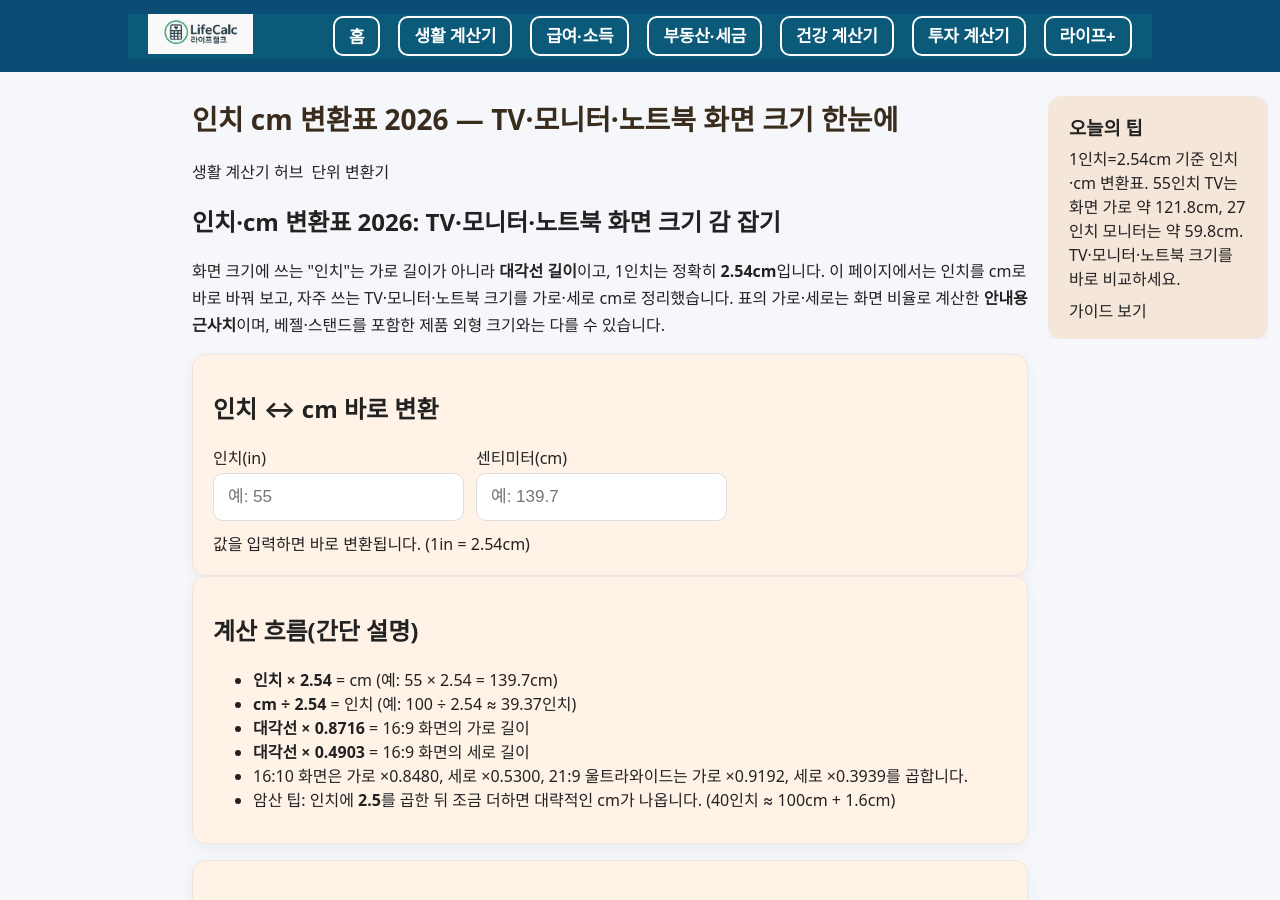
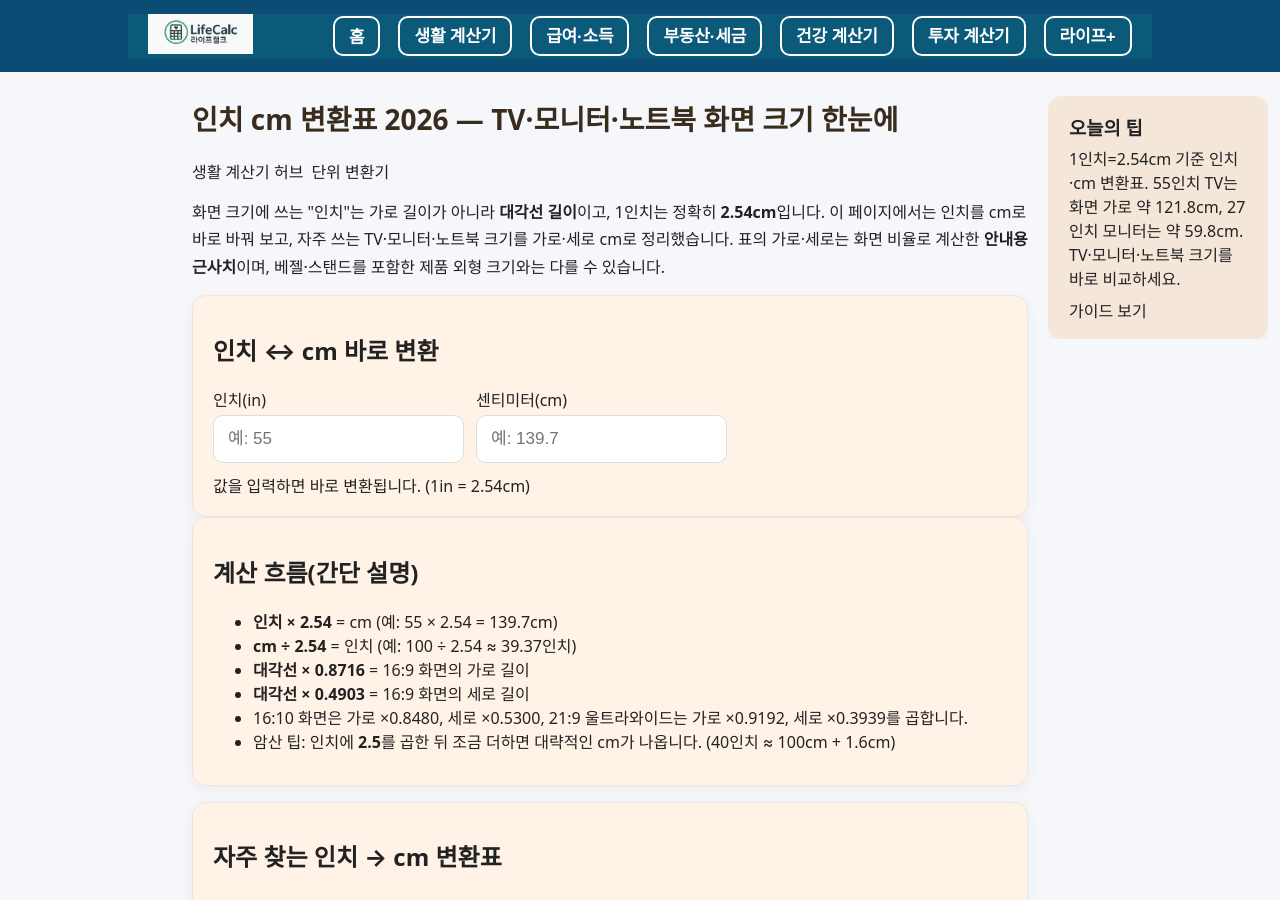
Before and after one commit to khai-lang/LifeCalc, a Jekyll site: the page built from _posts/guide/2026-10-15-inch-cm-table.md, in a window 1280 px wide and 900 px high. Built offline with Jekyll 4.4.1, drawn with Linux system fonts in a browser that asks for light colours.

Commit message:
Update 2026-10-15-inch-cm-table.md

```diff
--- a/_posts/guide/2026-10-15-inch-cm-table.md
+++ b/_posts/guide/2026-10-15-inch-cm-table.md
@@ -24,7 +24,6 @@ categories: [guide]
      (adsbygoogle = window.adsbygoogle || []).push({});
 </script>
 
-<h2>인치·cm 변환표 2026: TV·모니터·노트북 화면 크기 감 잡기</h2>
 <p class="muted" style="margin:6px 0 14px; line-height:1.7;">
   화면 크기에 쓰는 "인치"는 가로 길이가 아니라 <b>대각선 길이</b>이고, 1인치는 정확히 <b>2.54cm</b>입니다.
   이 페이지에서는 인치를 cm로 바로 바꿔 보고, 자주 쓰는 TV·모니터·노트북 크기를 가로·세로 cm로 정리했습니다.
```
